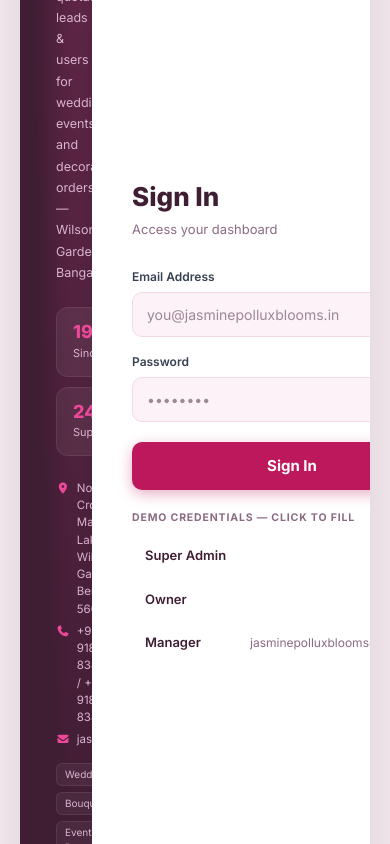
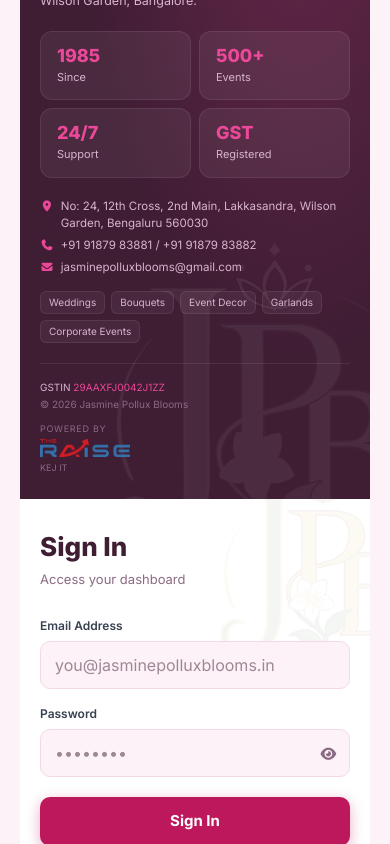
Before and after one commit to KejIt80888752/JasminePolluxBlooms-Dashboard, a React (Vite) app: page / in a window 390 px wide. Built offline with nearby package versions, Linux system fonts and the light colour scheme; no server answers; the database is empty.

Commit message:
Fix login page responsiveness for mobile (stacked layout, no overflow)

```diff
--- a/src/pages/Login.tsx
+++ b/src/pages/Login.tsx
@@ -26,17 +26,33 @@ export default function Login() {
   };
 
   return (
-    <div style={{ position:"fixed", inset:0, background:"#fdf2f8", display:"flex", alignItems:"center", justifyContent:"center", padding:20 }}>
-      <div style={{ display:"flex", width:"100%", maxWidth:920, borderRadius:20, overflow:"hidden", boxShadow:"0 24px 80px rgba(0,0,0,.18)", minHeight:560 }}>
+    <div className="login-wrap" style={{ position:"fixed", inset:0, background:"#fdf2f8", display:"flex", alignItems:"center", justifyContent:"center", padding:20, overflowY:"auto" }}>
+      <style>{`
+        .login-card { display:flex; width:100%; max-width:920px; border-radius:20px; overflow:hidden; box-shadow:0 24px 80px rgba(0,0,0,.18); min-height:560px; }
+        .login-left { flex:1; padding:40px 36px; display:flex; flex-direction:column; position:relative; overflow:hidden; }
+        .login-right { width:400px; flex-shrink:0; padding:44px 40px; display:flex; flex-direction:column; justify-content:center; position:relative; overflow:hidden; }
+        @media (max-width: 760px) {
+          .login-wrap { padding:0; align-items:flex-start; }
+          .login-card { flex-direction:column; max-width:100%; min-height:100vh; border-radius:0; box-shadow:none; }
+          .login-left { padding:28px 20px 24px; flex:none; }
+          .login-right { width:100%; padding:28px 20px 40px; }
+          .login-heading { font-size:19px !important; }
+          .login-stats { grid-template-columns:1fr 1fr !important; }
+        }
+        @media (max-width: 400px) {
+          .login-stats { gap:8px !important; }
+        }
+      `}</style>
+      <div className="login-card">
 
         {/* ── LEFT PANEL ── */}
-        <div style={{ flex:1, background:"#3f1d33", padding:"40px 36px", display:"flex", flexDirection:"column", position:"relative", overflow:"hidden" }}>
+        <div className="login-left" style={{ background:"#3f1d33" }}>
           <div style={{ position:"absolute", inset:0, background:"radial-gradient(ellipse at 80% 10%,rgba(236,72,153,.22) 0%,transparent 55%)", pointerEvents:"none" }}/>
           <img src={jpbMark} alt="" aria-hidden="true"
             style={{ position:"absolute", bottom:-60, right:-60, width:320, opacity:0.06, pointerEvents:"none", filter:"grayscale(1) brightness(3)" }}/>
 
           {/* Brand */}
-          <div style={{ display:"flex", alignItems:"center", gap:12, marginBottom:28, position:"relative" }}>
+          <div style={{ display:"flex", alignItems:"center", gap:12, marginBottom:24, position:"relative" }}>
             <div style={{ width:54, height:54, borderRadius:12, background:"#fff", display:"flex", alignItems:"center", justifyContent:"center", flexShrink:0, padding:4 }}>
               <img src={jpbMark} alt="JPB" style={{ width:"100%", height:"100%", objectFit:"contain" }}/>
             </div>
@@ -46,15 +62,15 @@ export default function Login() {
             </div>
           </div>
 
-          <div style={{ fontSize:22, fontWeight:800, color:"#fff", lineHeight:1.3, marginBottom:10, position:"relative" }}>Flower Business Management<br/>Dashboard</div>
-          <div style={{ fontSize:12.5, color:"#d8b4cf", lineHeight:1.7, marginBottom:24, position:"relative" }}>
+          <div className="login-heading" style={{ fontSize:22, fontWeight:800, color:"#fff", lineHeight:1.3, marginBottom:10, position:"relative" }}>Flower Business Management Dashboard</div>
+          <div style={{ fontSize:12.5, color:"#d8b4cf", lineHeight:1.7, marginBottom:20, position:"relative" }}>
             Manage billing, inventory, quotations, leads &amp; users for weddings, events and decoration orders — Wilson Garden, Bangalore.
           </div>
 
           {/* Stats grid */}
-          <div style={{ display:"grid", gridTemplateColumns:"1fr 1fr", gap:10, marginBottom:24, position:"relative" }}>
+          <div className="login-stats" style={{ display:"grid", gridTemplateColumns:"1fr 1fr", gap:10, marginBottom:20, position:"relative" }}>
             {[["1985","Since"],["500+","Events"],["24/7","Support"],["GST","Registered"]].map(([val,lbl])=>(
-              <div key={lbl} style={{ background:"rgba(255,255,255,.06)", border:"1px solid rgba(255,255,255,.08)", borderRadius:12, padding:"14px 16px" }}>
+              <div key={lbl} style={{ background:"rgba(255,255,255,.06)", border:"1px solid rgba(255,255,255,.08)", borderRadius:12, padding:"14px 16px", minWidth:0 }}>
                 <div style={{ fontSize:18, fontWeight:800, color:"#ec4899", lineHeight:1.1 }}>{val}</div>
                 <div style={{ fontSize:11, color:"#d8b4cf", marginTop:3 }}>{lbl}</div>
               </div>
@@ -70,20 +86,20 @@ export default function Login() {
             ].map(([icon,text])=>(
               <div key={text} style={{ fontSize:11.5, color:"#d8b4cf", display:"flex", alignItems:"flex-start", gap:7 }}>
                 <i className={`fa ${icon}`} style={{ color:"#ec4899", fontSize:11, marginTop:2, flexShrink:0 }}/>
-                <span>{text}</span>
+                <span style={{ wordBreak:"break-word" }}>{text}</span>
               </div>
             ))}
           </div>
 
           {/* Tags */}
-          <div style={{ display:"flex", flexWrap:"wrap", gap:6, marginBottom:"auto", position:"relative" }}>
+          <div style={{ display:"flex", flexWrap:"wrap", gap:6, marginBottom:20, position:"relative" }}>
             {["Weddings","Bouquets","Event Decor","Garlands","Corporate Events"].map(t=>(
               <span key={t} style={{ fontSize:10, color:"#d8b4cf", background:"rgba(255,255,255,.05)", border:"1px solid rgba(255,255,255,.08)", borderRadius:6, padding:"3px 8px" }}>{t}</span>
             ))}
           </div>
 
           {/* Footer */}
-          <div style={{ marginTop:20, paddingTop:16, borderTop:"1px solid rgba(255,255,255,.08)", position:"relative" }}>
+          <div style={{ marginTop:"auto", paddingTop:16, borderTop:"1px solid rgba(255,255,255,.08)", position:"relative" }}>
             <div style={{ fontSize:10, color:"#d8b4cf" }}>GSTIN <span style={{ color:"#ec4899" }}>29AAXFJ0042J1ZZ</span></div>
             <div style={{ fontSize:10, color:"#8a6b83", marginTop:2, marginBottom:10 }}>© 2026 Jasmine Pollux Blooms</div>
             <div style={{ fontSize:9, color:"#8a6b83", textTransform:"uppercase", letterSpacing:".08em", marginBottom:4 }}>Powered by</div>
@@ -93,7 +109,7 @@ export default function Login() {
         </div>
 
         {/* ── RIGHT WHITE PANEL ── */}
-        <div style={{ width:400, background:"#fff", padding:"44px 40px", display:"flex", flexDirection:"column", justifyContent:"center", flexShrink:0, position:"relative", overflow:"hidden" }}>
+        <div className="login-right" style={{ background:"#fff" }}>
           <img src={jpbMark} alt="" aria-hidden="true"
             style={{ position:"absolute", top:-40, right:-50, width:200, opacity:0.05, pointerEvents:"none" }}/>
           <div style={{ fontSize:26, fontWeight:800, color:"#3f1d33", marginBottom:4, position:"relative" }}>Sign In</div>
@@ -111,7 +127,7 @@ export default function Login() {
               value={user} onChange={e=>setUser(e.target.value)}
               onKeyDown={e=>e.key==="Enter"&&handleLogin()}
               type="text" placeholder="you@jasminepolluxblooms.in"
-              style={{ width:"100%", padding:"11px 14px", border:"1.5px solid #f3d9e8", borderRadius:10, fontSize:14, fontFamily:"inherit", color:"#3f1d33", outline:"none", background:"#fdf2f8" }}
+              style={{ width:"100%", padding:"11px 14px", border:"1.5px solid #f3d9e8", borderRadius:10, fontSize:16, fontFamily:"inherit", color:"#3f1d33", outline:"none", background:"#fdf2f8", boxSizing:"border-box" }}
             />
           </div>
 
@@ -121,7 +137,7 @@ export default function Login() {
               value={pass} onChange={e=>setPass(e.target.value)}
               onKeyDown={e=>e.key==="Enter"&&handleLogin()}
               type={showPw?"text":"password"} placeholder="••••••••"
-              style={{ width:"100%", padding:"11px 40px 11px 14px", border:"1.5px solid #f3d9e8", borderRadius:10, fontSize:14, fontFamily:"inherit", color:"#3f1d33", outline:"none", background:"#fdf2f8" }}
+              style={{ width:"100%", padding:"11px 40px 11px 14px", border:"1.5px solid #f3d9e8", borderRadius:10, fontSize:16, fontFamily:"inherit", color:"#3f1d33", outline:"none", background:"#fdf2f8", boxSizing:"border-box" }}
             />
             <span onClick={()=>setShowPw(p=>!p)} style={{ position:"absolute", right:13, top:"50%", transform:"translateY(-50%)", cursor:"pointer", color:"#8a6b83", fontSize:14 }}>
               <i className={`fa ${showPw?"fa-eye-slash":"fa-eye"}`}/>
@@ -135,12 +151,12 @@ export default function Login() {
           <div style={{ fontSize:10.5, fontWeight:700, color:"#8a6b83", letterSpacing:".08em", textTransform:"uppercase", marginBottom:10 }}>Demo Credentials — click to fill</div>
           {DEMO.map(d=>(
             <div key={d.role} onClick={()=>{setUser(d.user);setPass("bloom@2026");}}
-              style={{ display:"flex", alignItems:"center", justifyContent:"space-between", padding:"9px 12px", borderRadius:9, cursor:"pointer", border:"1px solid transparent", marginBottom:4, transition:"all .15s" }}
+              style={{ display:"flex", alignItems:"center", justifyContent:"space-between", padding:"9px 12px", borderRadius:9, cursor:"pointer", border:"1px solid transparent", marginBottom:4, transition:"all .15s", gap:8, flexWrap:"wrap" }}
               onMouseEnter={e=>{(e.currentTarget as HTMLElement).style.background="#fdf2f8";(e.currentTarget as HTMLElement).style.borderColor="#f3d9e8";}}
               onMouseLeave={e=>{(e.currentTarget as HTMLElement).style.background="";(e.currentTarget as HTMLElement).style.borderColor="transparent";}}
             >
               <span style={{ fontSize:13, fontWeight:600, color:"#3f1d33" }}>{d.role}</span>
-              <span style={{ fontSize:12, color:"#8a6b83" }}>{d.user}</span>
+              <span style={{ fontSize:12, color:"#8a6b83", wordBreak:"break-all" }}>{d.user}</span>
             </div>
           ))}
         </div>
```
